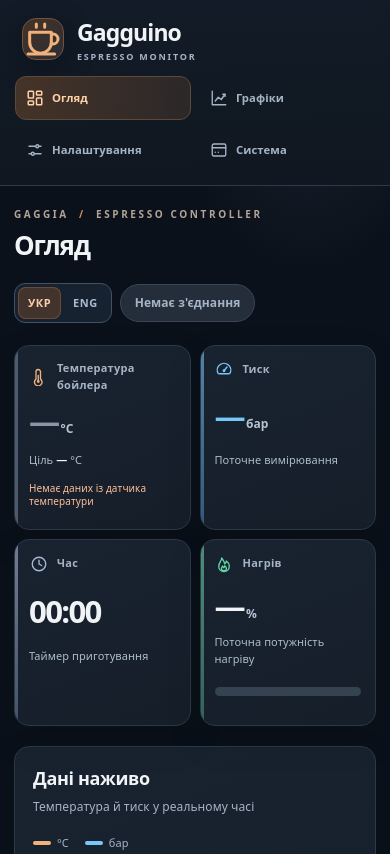
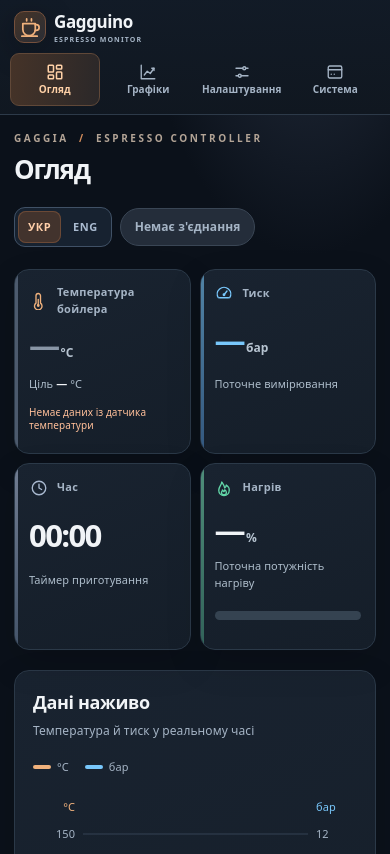
Before and after one commit to tosteich/Gagguino, a plain HTML site: page data/index.html in a window 390 px wide. Shown: the top 854 px of the page. Drawn offline with Linux system fonts and the light colour scheme.

Commit message:
Condense mobile web navigation into four always-visible icon tabs

```diff
--- a/data/css/style.css
+++ b/data/css/style.css
@@ -467,3 +467,54 @@ footer{padding-top:14px;border-top:1px solid #2a3645}
   }
   .metric .metric-extra .sensor-note{font-size:10px}
 }
+
+/* Compact mobile header: single-row navigation with all four tabs visible.
+   Desktop sidebar layout remains unchanged. */
+@media (max-width: 750px) {
+  .sidebar {
+    gap:8px;
+    padding:9px 10px 8px;
+  }
+  .brand {
+    gap:8px;
+    padding:0 4px;
+  }
+  .brand-icon {
+    width:32px;
+    height:32px;
+    border-radius:10px;
+  }
+  .brand-icon svg {width:23px;height:23px}
+  .brand strong {font-size:17px;letter-spacing:-.4px}
+  .brand small {font-size:7px;letter-spacing:1.1px}
+  .sidebar nav {
+    display:grid;
+    grid-template-columns:repeat(4,minmax(0,1fr));
+    gap:4px;
+    width:100%;
+    overflow:visible;
+  }
+  .sidebar .nav-link {
+    display:flex;
+    flex-direction:column;
+    align-items:center;
+    justify-content:center;
+    gap:3px;
+    min-width:0;
+    min-height:53px;
+    padding:6px 2px;
+    text-align:center;
+    white-space:normal;
+    overflow-wrap:anywhere;
+    font-size:clamp(10px,2.5vw,11px);
+    line-height:1.12;
+    border-radius:9px;
+  }
+  .sidebar .nav-symbol {
+    width:18px;
+    height:18px;
+    flex:0 0 18px;
+  }
+  .sidebar .nav-symbol svg {width:18px;height:18px}
+  .content {padding-top:16px}
+}
```
